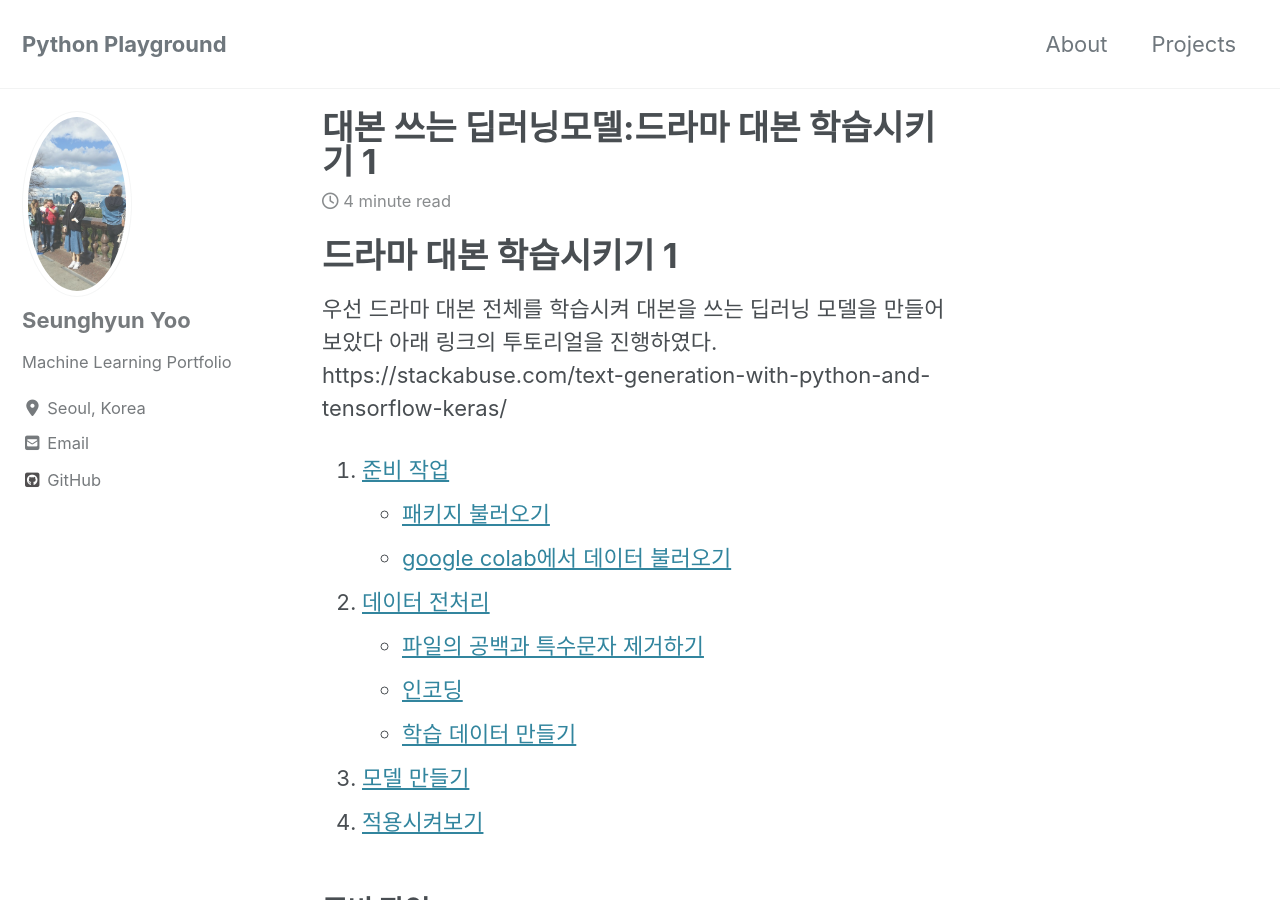
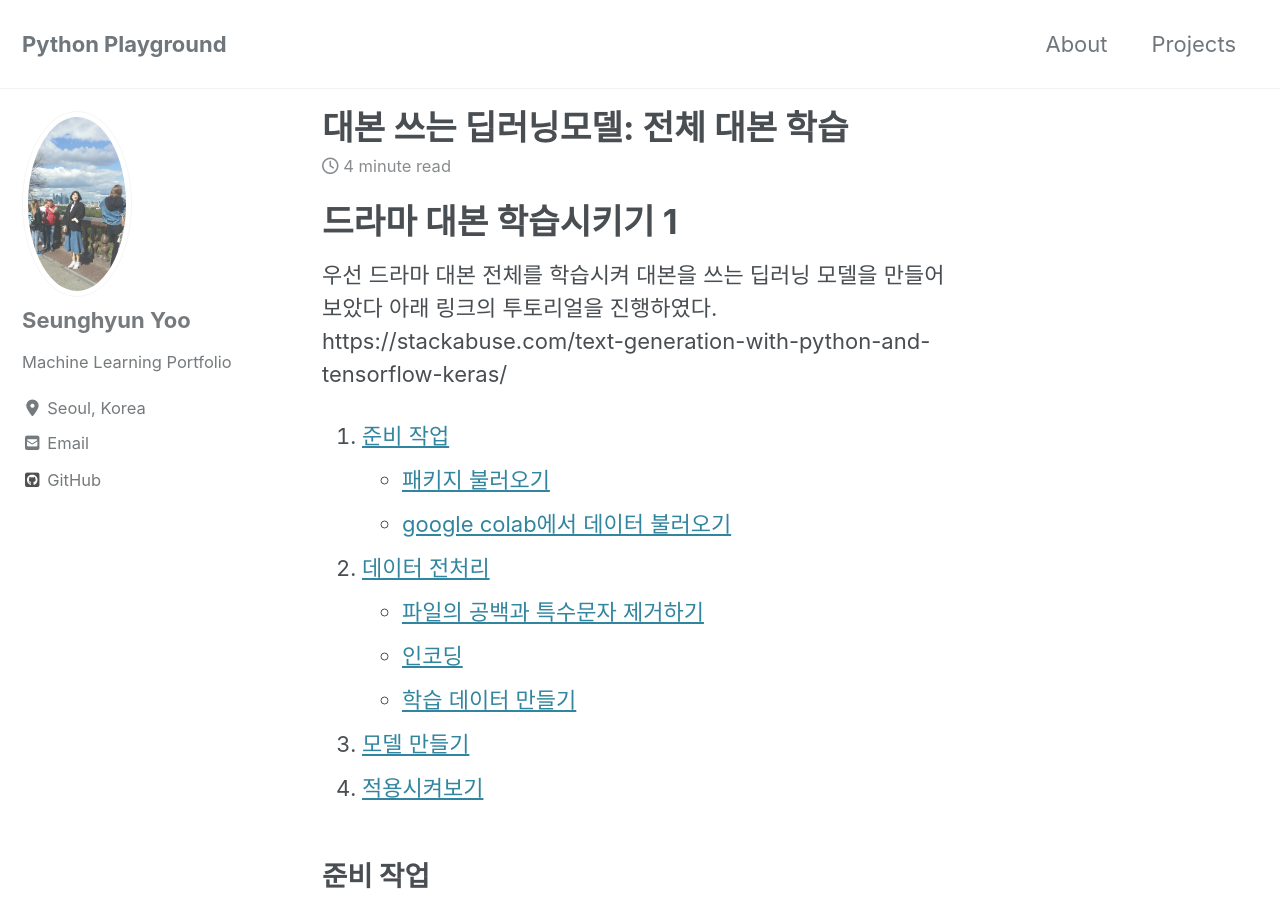
Before and after one commit to shyoo90/shyoo90.github.io, a Jekyll site: the page built from _posts/2019-11-05-trya.md, in a window 1280 px wide and 900 px high. Built offline with Jekyll 4.4.1, drawn with Linux system fonts in a browser that asks for light colours; cached includes are drawn as plain includes; nearby versions of some CDN libraries.

Commit message:
Update 2019-11-05-trya.md

```diff
--- a/_posts/2019-11-05-trya.md
+++ b/_posts/2019-11-05-trya.md
@@ -1,5 +1,5 @@
 ---
-title: "대본 쓰는 딥러닝모델:드라마 대본 학습시키기 1"
+title: "대본 쓰는 딥러닝모델: 전체 대본 학습"
 date: 2019-11-05
 tags: [machine learning, data science, python]
 excerpt: "Machine Learning, RNN, Data Science"
```
